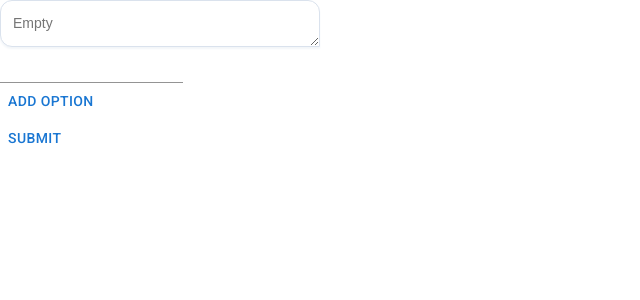
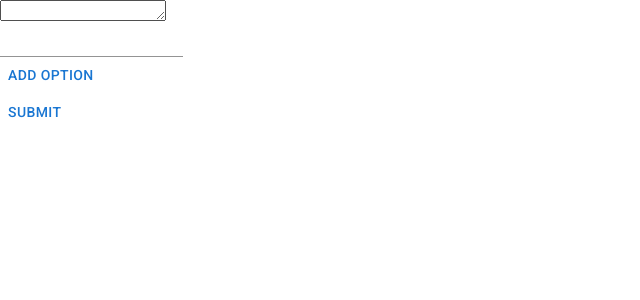
Before and after one commit to Aravinthan-J/Poll-React-Chapter, a React (Vite) app: page /create in a window 1280 px wide. Shown: the top 300 px of the page, without its empty margins (0-640 px from the left). Built offline with nearby package versions, Linux system fonts and the light colour scheme.

Commit message:
question changes

```diff
--- a/src/components/question/index.jsx
+++ b/src/components/question/index.jsx
@@ -1,6 +1,7 @@
 import { useState } from "react";
 
 import { Button, Input } from "@mui/material";
+import { TextareaAutosize } from "@mui/base/TextareaAutosize";
 
 import { EmptyTextarea } from "../textarea";
 
@@ -27,11 +28,11 @@ export function Question() {
   return (
     <>
       <div>
-        <EmptyTextarea
+        <TextareaAutosize
           onChange={(event) => {
             setQuestionName(event.target.value);
           }}
-          textValue={questonName}
+          value={questonName}
         />
         <br />
         {optionList.map(({ value }, index) => {
```
